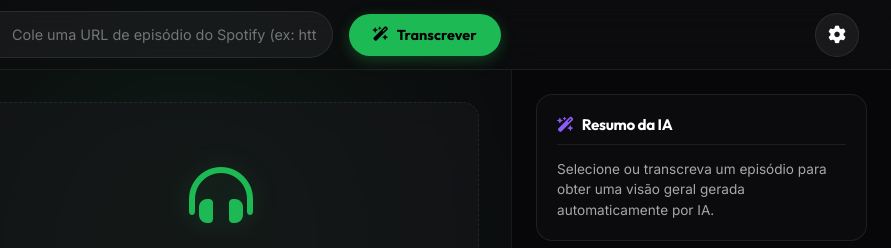
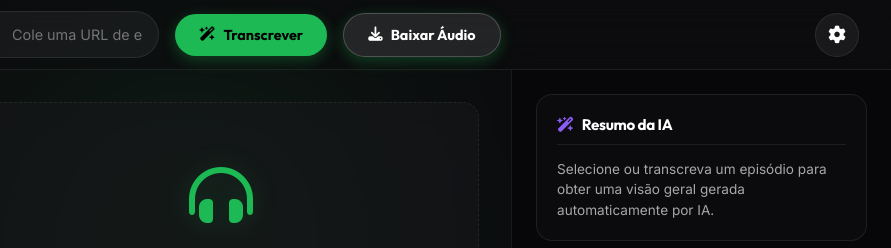
Before and after one commit to connectupintelligence-cell/Meu-spotify, a plain HTML site: page index.html in a window 1280 px wide. Shown: the top 248 px of the page, 389-1280 px from the left. Drawn offline with Linux system fonts and the light colour scheme.

Commit message:
Update index.html
Opcao de baixar audio direto na busca

```diff
--- a/index.html
+++ b/index.html
@@ -83,8 +83,11 @@
           <i class="fa-brands fa-spotify"></i>
           <input type="text" id="spotify-url-input" class="spotify-url-input" placeholder="Cole uma URL de episódio do Spotify (ex: https://open.spotify.com/episode/...)" aria-label="Link do episódio do Spotify">
         </div>
-        <button class="btn-primary" id="btn-analyze" onclick="processSpotifyLink()">
+        <button class="btn-primary" id="btn-analyze" onclick="processSpotifyLink('transcribe')">
           <i class="fa-solid fa-wand-magic-sparkles"></i> Transcrever
+        </button>
+        <button class="btn-primary" id="btn-download-direct" onclick="processSpotifyLink('download')" style="background: rgba(255,255,255,0.1); border: 1px solid rgba(255,255,255,0.2); color: white;" title="Baixar Áudio Diretamente">
+          <i class="fa-solid fa-download"></i> Baixar Áudio
         </button>
       </div>
 
```
